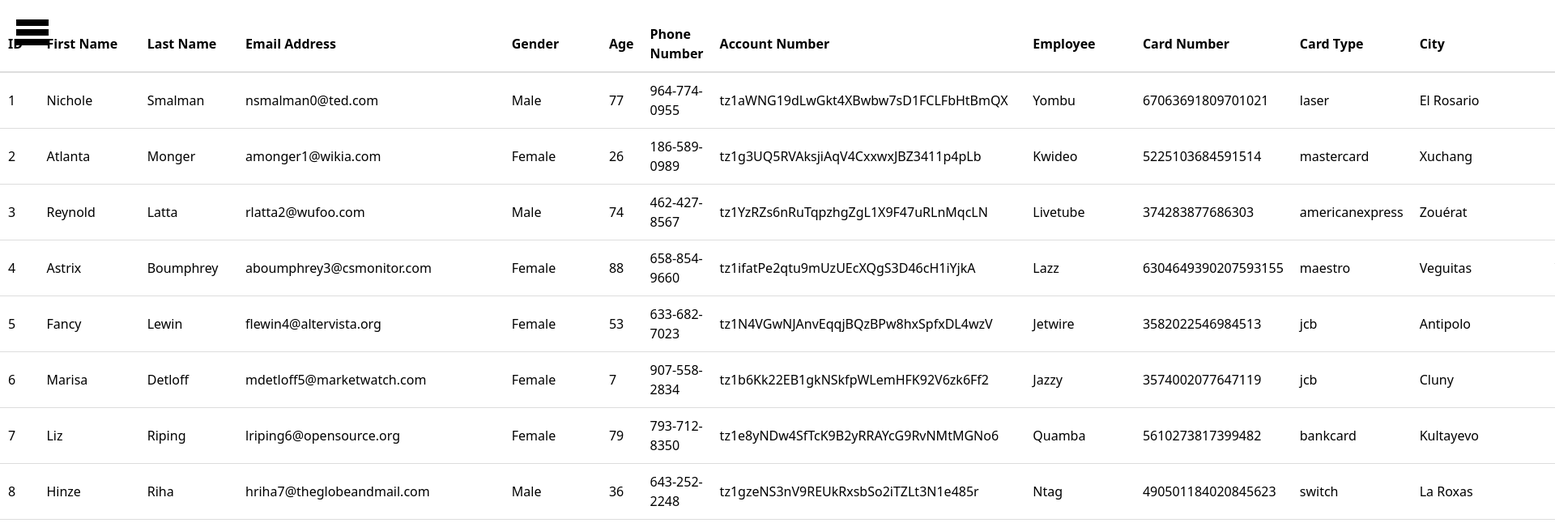
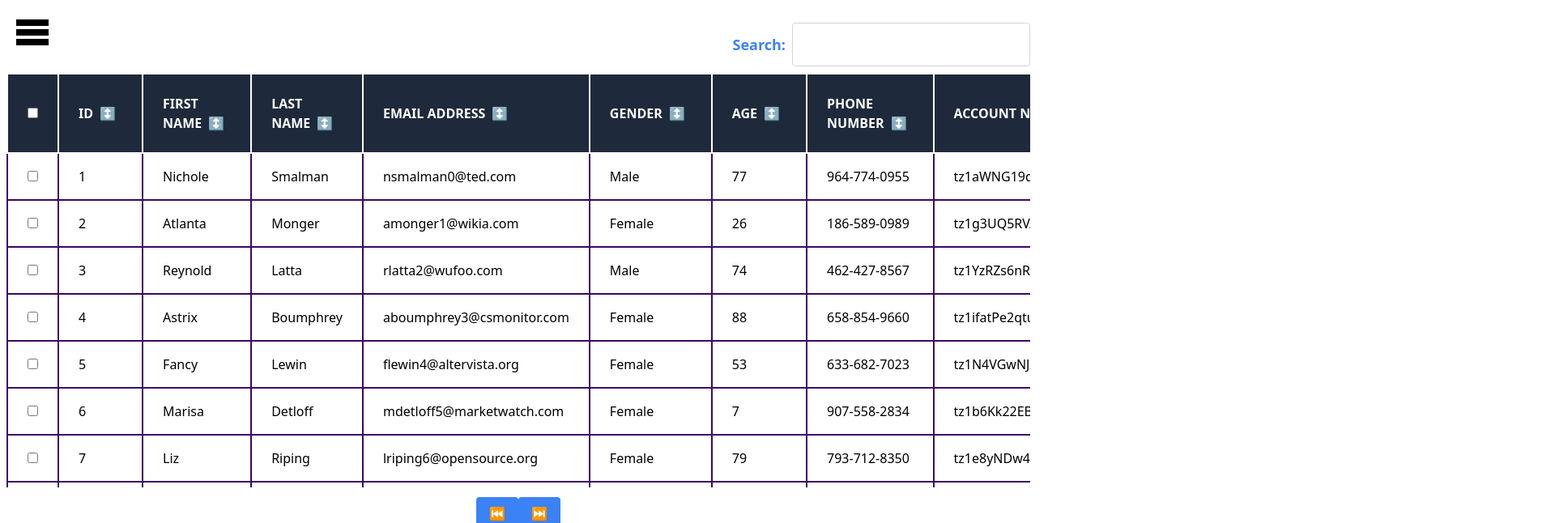
Before and after one commit to Abhishek4298/Generic-Component, a React (Create React App) app: page /table in a window 1280 px wide. Shown: the top 646 px of the page at 81% size, 1920 px wide, since content can reach past the window. Built offline with nearby package versions, Linux system fonts and the light colour scheme.

Commit message:
added features of react-table

```diff
--- a/src/CustomRoute.js
+++ b/src/CustomRoute.js
@@ -91,18 +91,18 @@ const CustomRoute = () => {
             </div>
           }
         />
-        <Route path="/table"
+        <Route
+          path="/table"
           element={
             <GenericTable
               columns={columns}
               data={data}
               showPagination={true}
-        showExpanding={false}
               showColumnSizing={true}
               showRowSelection={true}
               showFilters={true}
               showSorting={true}
-        defaultPageSize={10}
+              defaultPageSize={20}
             />
           }
         />
--- /dev/null
+++ b/src/components/table/Checkbox.js
@@ -0,0 +1,16 @@
+import React, { useRef } from "react";
+
+export const Checkbox = React.forwardRef(({ indeterminate, ...rest }, ref) => {
+  const defaultRef = useRef();
+  const resolveRef = ref || defaultRef;
+
+  React.useEffect(() => {
+    resolveRef.current.indeterminate = indeterminate;
+  }, [resolveRef, indeterminate]);
+
+  return (
+    <>
+      <input type="checkbox" ref={resolveRef} {...rest} />
+    </>
+  );
+});
--- /dev/null
+++ b/src/components/table/GlobalFilter.js
@@ -0,0 +1,16 @@
+import React from 'react'
+
+const GlobalFilter = ({ filter, setFilter }) => {
+  return (
+    <div className="flex items-center justify-end space-x-2 mb-2">
+      <span className="text-blue-500 text-lg font-bold">Search:</span>
+      <input
+        className="border border-gray-300 rounded px-4 py-3 text-lg"
+        value={filter || ''}
+        onChange={(e) => setFilter(e.target.value)}
+      />
+    </div>
+  )
+}
+
+export default GlobalFilter
--- a/src/components/table/index.js
+++ b/src/components/table/index.js
@@ -1,37 +1,130 @@
-import React from 'react';
-import { useTable } from 'react-table';
+import React from "react";
+import {
+  useTable,
+  useGlobalFilter,
+  useSortBy,
+  useRowSelect,
+  usePagination,
+} from "react-table";
+import GlobalFilter from "./GlobalFilter";
+import { Checkbox } from "./Checkbox";
 
-const GenericTable = ({ columns, data }) => {
-  const { getTableProps, getTableBodyProps, headerGroups, rows, prepareRow } = useTable({ columns, data });
+const GenericTable = ({
+  columns,
+  data,
+  showPagination,
+  showColumnSizing,
+  showRowSelection,
+  showFilters,
+  showSorting,
+  defaultPageSize,
+}) => {
+  const tableInstance = useTable(
+    {
+      columns: columns,
+      data: data,
+    },
+    useGlobalFilter,
+    showSorting && useSortBy,
+    showPagination && usePagination,
+    showRowSelection && useRowSelect,
+    (hooks) => {
+      hooks.visibleColumns.push((visibleColumns) => {
+        if (showRowSelection) {
+          return [
+            {
+              id: "selection",
+              Header: ({ getToggleAllRowsSelectedProps }) => (
+                <Checkbox {...getToggleAllRowsSelectedProps()} />
+              ),
+              Cell: ({ row }) => (
+                <Checkbox {...row.getToggleRowSelectedProps()} />
+              ),
+            },
+            ...visibleColumns,
+          ];
+        }
+        return visibleColumns;
+      });
+    }
+  );
+
+  console.log(tableInstance);
+
+  const {
+    getTableProps,
+    getTableBodyProps,
+    headerGroups,
+    page,
+    previousPage,
+    nextPage,
+    canPreviousPage,
+    canNextPage,
+    selectedFlatRows,
+    state,
+    setGlobalFilter,
+  } = tableInstance;
+
+  const { globalFilter } = state;
 
   return (
-    <table {...getTableProps()} style={{ width: '100%', borderCollapse: 'collapse', marginTop: '20px' }}>
+    <div className="pt-5 m-2">
+      {showFilters && (
+        <GlobalFilter filter={globalFilter} setFilter={setGlobalFilter} />
+      )}
+      <div className="overflow-x-auto overflow-y-auto h-[32rem]">
+        <table
+          {...getTableProps}
+          className="min-w-full bg-white rounded-lg shadow-md"
+        >
           <thead>
             {headerGroups.map((headerGroup) => (
-          <tr {...headerGroup.getHeaderGroupProps()}>
-            {headerGroup.headers.map((column) => (
+              <tr
+                {...headerGroup.getHeaderGroupProps()}
+                className="border-b bg-gray-100"
+              >
+                {headerGroup.headers.map((column, columnIndex) => (
                   <th
-                {...column.getHeaderProps()}
-                style={{
-                  borderBottom: '2px solid #ddd',
-                  padding: '10px',
-                  textAlign: 'left',
-                }}
+                    {...column.getHeaderProps(
+                      columnIndex === 0 ? {} : column.getSortByToggleProps()
+                    )}
+                    className="px-6 py-6 text-left text-md font-bold text-white uppercase bg-slate-800 border-2 border-white"
                   >
-                {column.render('Header')}
+                    {column.render("Header")}
+                    {columnIndex !== 0 && (
+                      <span className="px-2">
+                        {column.isSorted
+                          ? column.isSortedDesc
+                            ? "🔽"
+                            : "🔼"
+                          : "↕️"}
+                      </span>
+                    )}
                   </th>
                 ))}
               </tr>
             ))}
           </thead>
-      <tbody {...getTableBodyProps()}>
-        {rows.map((row) => {
-          prepareRow(row);
+          <tbody {...getTableBodyProps}>
+            {page.map((row, rowIndex) => {
+              tableInstance.prepareRow(row);
               return (
-            <tr {...row.getRowProps()} style={{ borderBottom: '1px solid #ddd' }}>
+                <tr
+                  {...row.getRowProps()}
+                  // className={rowIndex % 2 === 0 ? "bg-gray-200" : "bg-gray-100"}
+                  className={`${
+                    row.isSelected
+                      ? "bg-orange-200"
+                      : "bg-white-100, cursor-pointer"
+                  }`}
+                  onClick={() => row.toggleRowSelected()}
+                >
                   {row.cells.map((cell) => (
-                <td {...cell.getCellProps()} style={{ padding: '10px' }}>
-                  {cell.render('Cell')}
+                    <td
+                      {...cell.getCellProps()}
+                      className="px-6 py-4 whitespace-nowrap border-2 border-purple-950"
+                    >
+                      {cell.render("Cell")}
                     </td>
                   ))}
                 </tr>
@@ -39,6 +132,37 @@ const GenericTable = ({ columns, data }) => {
             })}
           </tbody>
         </table>
+      </div>
+      {showPagination && (
+        <div className="flex items-center justify-center mt-3">
+          <button
+            onClick={() => previousPage()}
+            disabled={!canPreviousPage}
+            className="bg-blue-500 hover:bg-blue-600 py-2 px-4 rounded"
+          >
+            ⏮️
+          </button>
+          <button
+            onClick={() => nextPage()}
+            disabled={!canNextPage}
+            className="bg-blue-500 hover:bg-blue-600 py-2 px-4 rounded"
+          >
+            ⏭️
+          </button>
+        </div>
+      )}
+      {showRowSelection && (
+        <pre>
+          {selectedFlatRows.length > 0
+            ? JSON.stringify(
+                selectedFlatRows.map((row) => row.original),
+                null,
+                2
+              )
+            : null}
+        </pre>
+      )}
+    </div>
   );
 };
 
```
Lines whose indentation alone changed are shown as unchanged.
